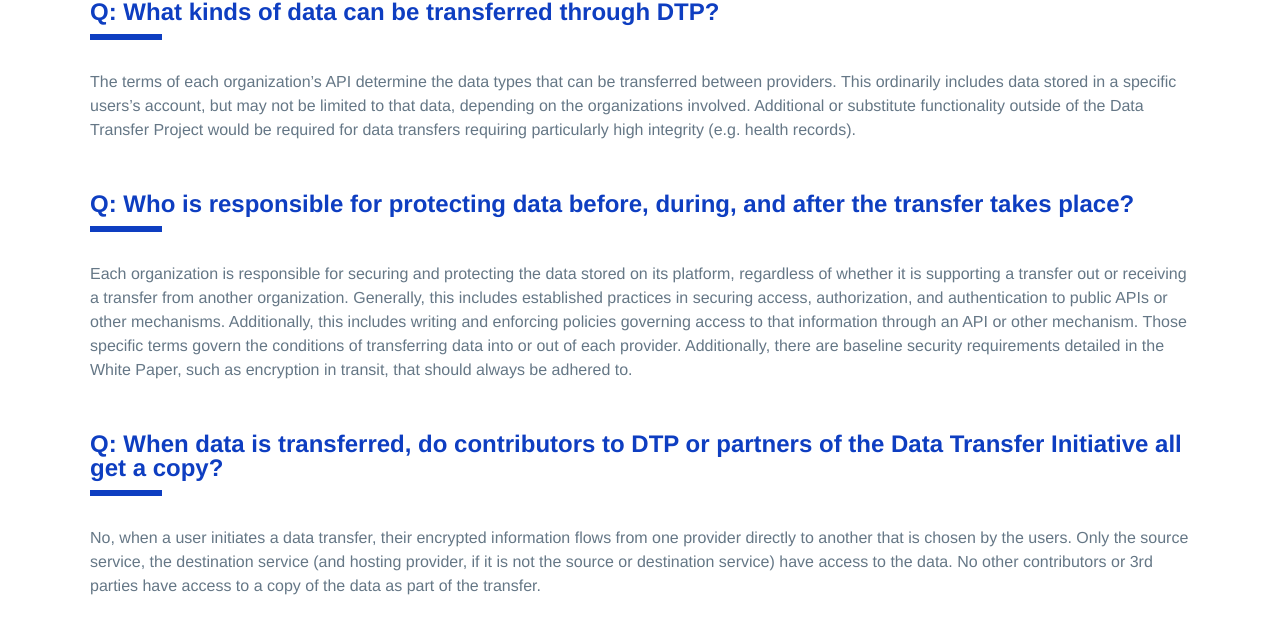
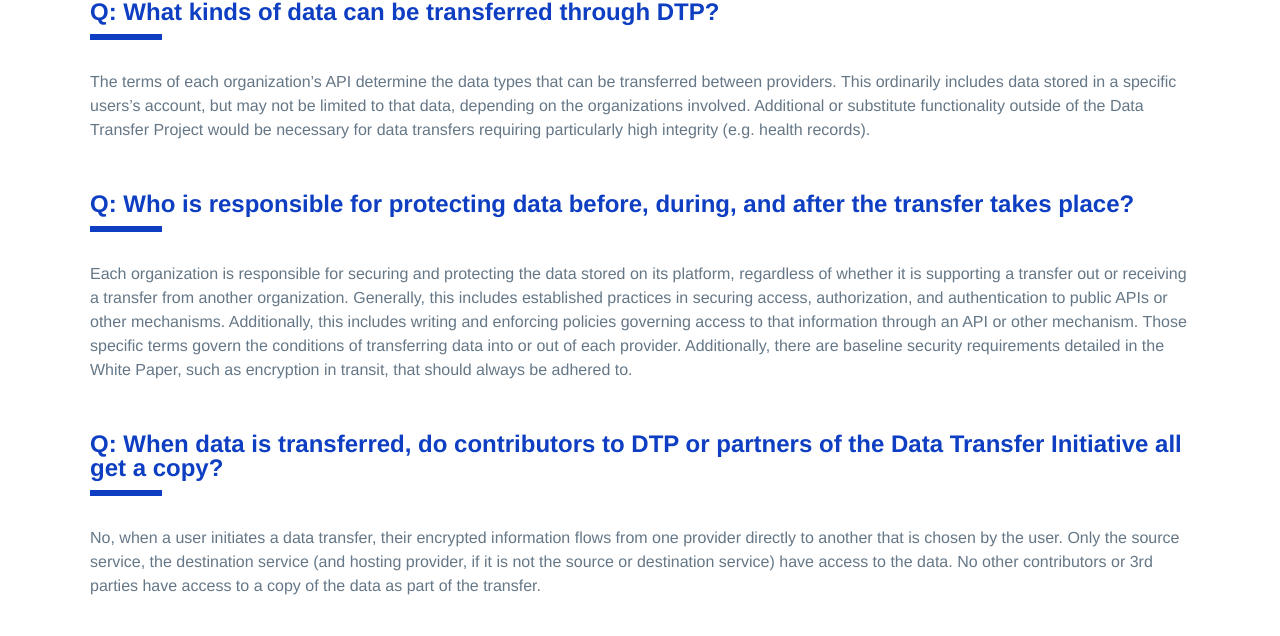
Before and after one commit to dtinit/dtinit.github.io, a Jekyll site: the page built from faq.md, in a window 1280 px wide and 900 px high. Shown: the part 130-766 px from the top of the window. Built offline with Jekyll 4.4.1, drawn with Linux system fonts in a browser that asks for light colours; our own code applies the rules of GitHub Pages for plain Markdown files.

Commit message:
Update faq.md

```diff
--- a/faq.md
+++ b/faq.md
@@ -3,7 +3,7 @@
 <div class="mustache">
 </div>
 
-The terms of each organization’s API determine the data types that can be transferred between providers. This ordinarily includes data stored in a specific users’s account, but may not be limited to that data, depending on the organizations involved.  Additional or substitute functionality outside of the Data Transfer Project would be required for data transfers requiring particularly high integrity (e.g. health records).
+The terms of each organization’s API determine the data types that can be transferred between providers. This ordinarily includes data stored in a specific users’s account, but may not be limited to that data, depending on the organizations involved.  Additional or substitute functionality outside of the Data Transfer Project would be necessary for data transfers requiring particularly high integrity (e.g. health records).
 
 </div>
 
@@ -21,7 +21,7 @@
 <div class="mustache">
 </div>
 
-No, when a user initiates a data transfer, their encrypted information flows from one provider directly to another that is chosen by the users. Only the source service, the destination service (and hosting provider, if it is not the source or destination service) have access to the data.  No other contributors or 3rd parties have access to a copy of the data as part of the transfer.
+No, when a user initiates a data transfer, their encrypted information flows from one provider directly to another that is chosen by the user. Only the source service, the destination service (and hosting provider, if it is not the source or destination service) have access to the data.  No other contributors or 3rd parties have access to a copy of the data as part of the transfer.
 
 </div>
 
```
